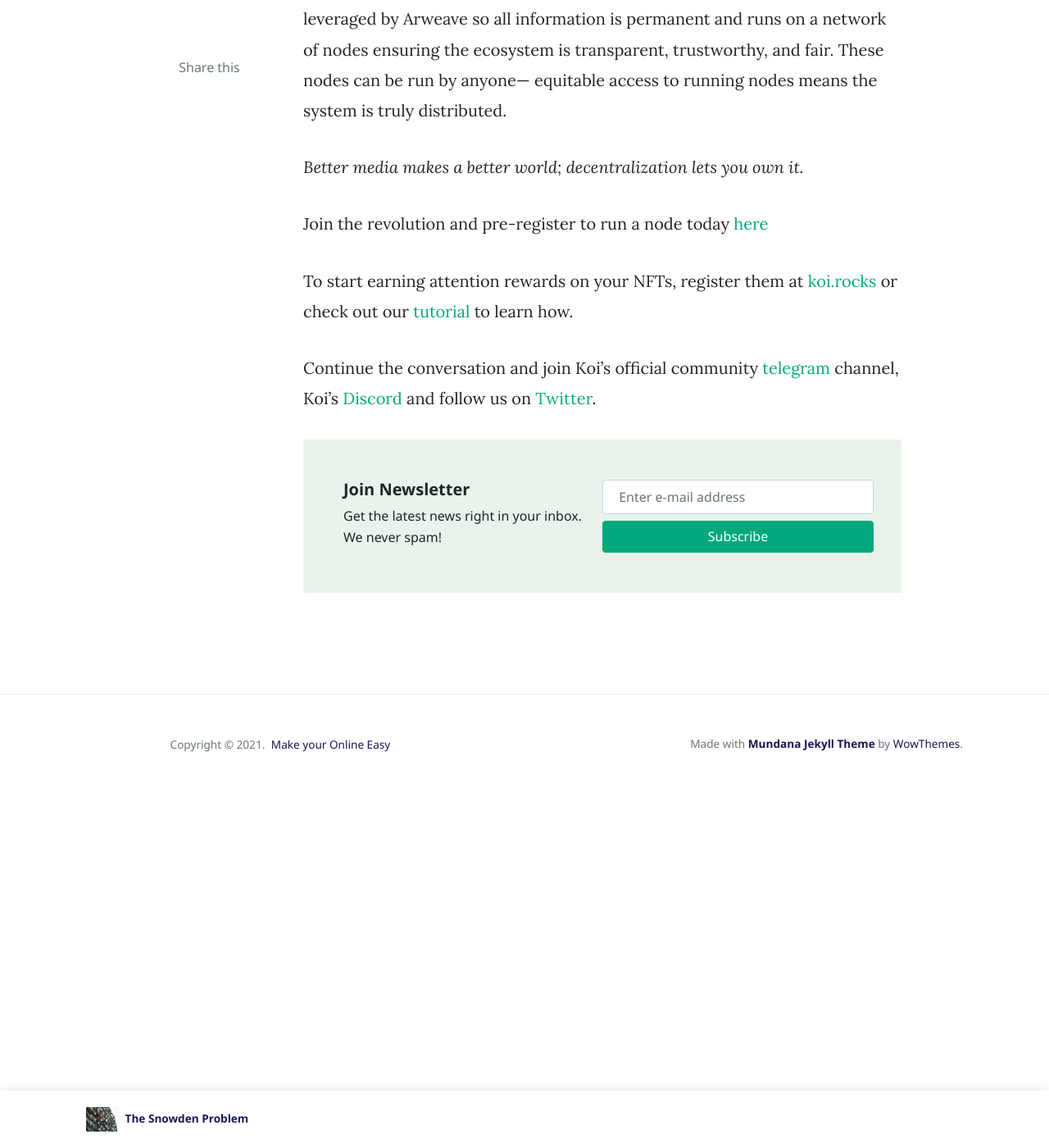
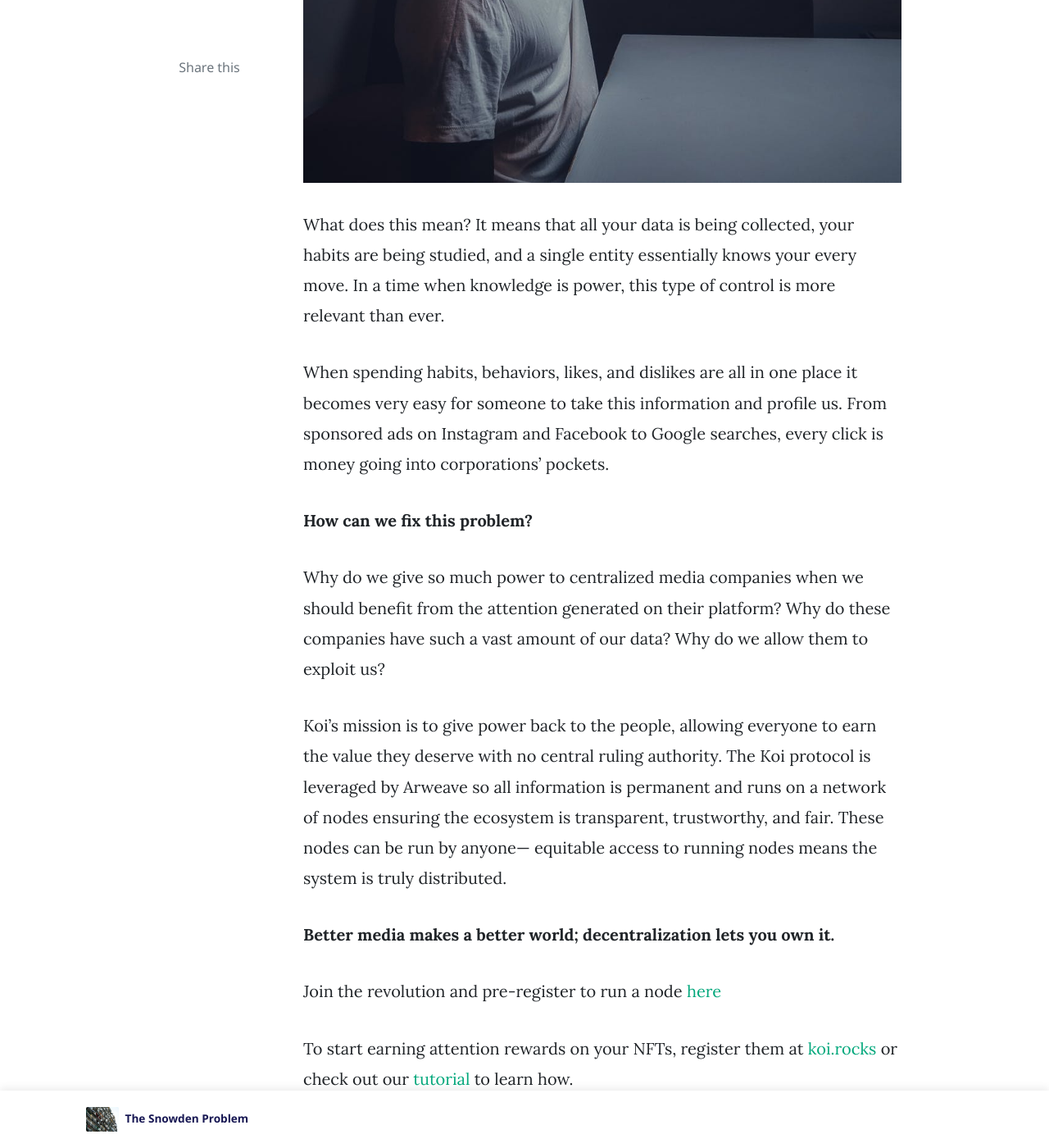
Before and after one commit to tykoii/blog, a Jekyll site: the page built from _posts/2021-05-17-I-Am-The-Product.markdown, in a window 1280 px wide and 1400 px high, scrolled down 2017 px. Shown: the whole window at 82% size. Built offline with Jekyll 4.4.1, drawn with Linux system fonts in a browser that asks for light colours; nearby versions of some CDN libraries; comment, search, counter and statistics services are not loaded; some of the changed text lies outside the part shown.

Commit message:
Blog Post - Iam the product

```diff
--- a/_posts/2021-05-17-I-Am-The-Product.markdown
+++ b/_posts/2021-05-17-I-Am-The-Product.markdown
@@ -15,7 +15,7 @@ Like me, a lot of people still have this mindset. When we go on our phones and s
 
 What you do online is an extension of yourself, so what you search, like, post,  and share is essentially a meta version of you. Big tech companies (like Facebook) are centralized and their network runs on company servers, meaning that all your information is stored in one place and only they have the key.
 
-assets/images/blog/I-am-the-product-image2.jpeg
+![I am a product - Koi blog](/assets/images/blog/I-am-the-product-image2.jpeg)
 
 What does this mean? It means that all your data is being collected, your habits are being studied, and a single entity essentially knows your every move. In a time when knowledge is power, this type of control is more relevant than ever.
 
@@ -27,10 +27,10 @@ Why do we give so much power to centralized media companies when we should benef
 
 Koi’s mission is to give power back to the people, allowing everyone to earn the value they deserve with no central ruling authority. The Koi protocol is leveraged by Arweave so all information is permanent and runs on a network of nodes ensuring the ecosystem is transparent, trustworthy, and fair. These nodes can be run by anyone— equitable access to running nodes means the system is truly distributed.
 
-*Better media makes a better world; decentralization lets you own it.*
+**Better media makes a better world; decentralization lets you own it.**
 
-Join the revolution and pre-register to run a node today [here](https://docs.google.com/forms/d/e/1FAIpQLSduDTdxD3dDOvcbIcKlG7JWOsnDFVZFdLy0J38q_OOzUC3okA/viewform)
+Join the revolution and pre-register to run a node [here](https://docs.google.com/forms/d/e/1FAIpQLSduDTdxD3dDOvcbIcKlG7JWOsnDFVZFdLy0J38q_OOzUC3okA/viewform)
 
 To start earning attention rewards on your NFTs, register them at [koi.rocks](https://koi.rocks/contents) or check out our [tutorial](https://blog.openkoi.com/An-Arweave-faucet-tutorial/) to learn how.
 
-Continue the conversation and join Koi's official community [telegram](https://t.me/joinchat/OEHs_8T9-8ZhZmU5) channel, Koi's [Discord](https://discord.gg/zByqXPGEWy) and follow us on [Twitter](https://twitter.com/open_koi).
+Continue the conversation and join Koi's official community [telegram](https://t.me/joinchat/OEHs_8T9-8ZhZmU5) channel, Koi's [Discord](https://discord.gg/zByqXPGEWy), and follow us on [Twitter](https://twitter.com/open_koi).
```
